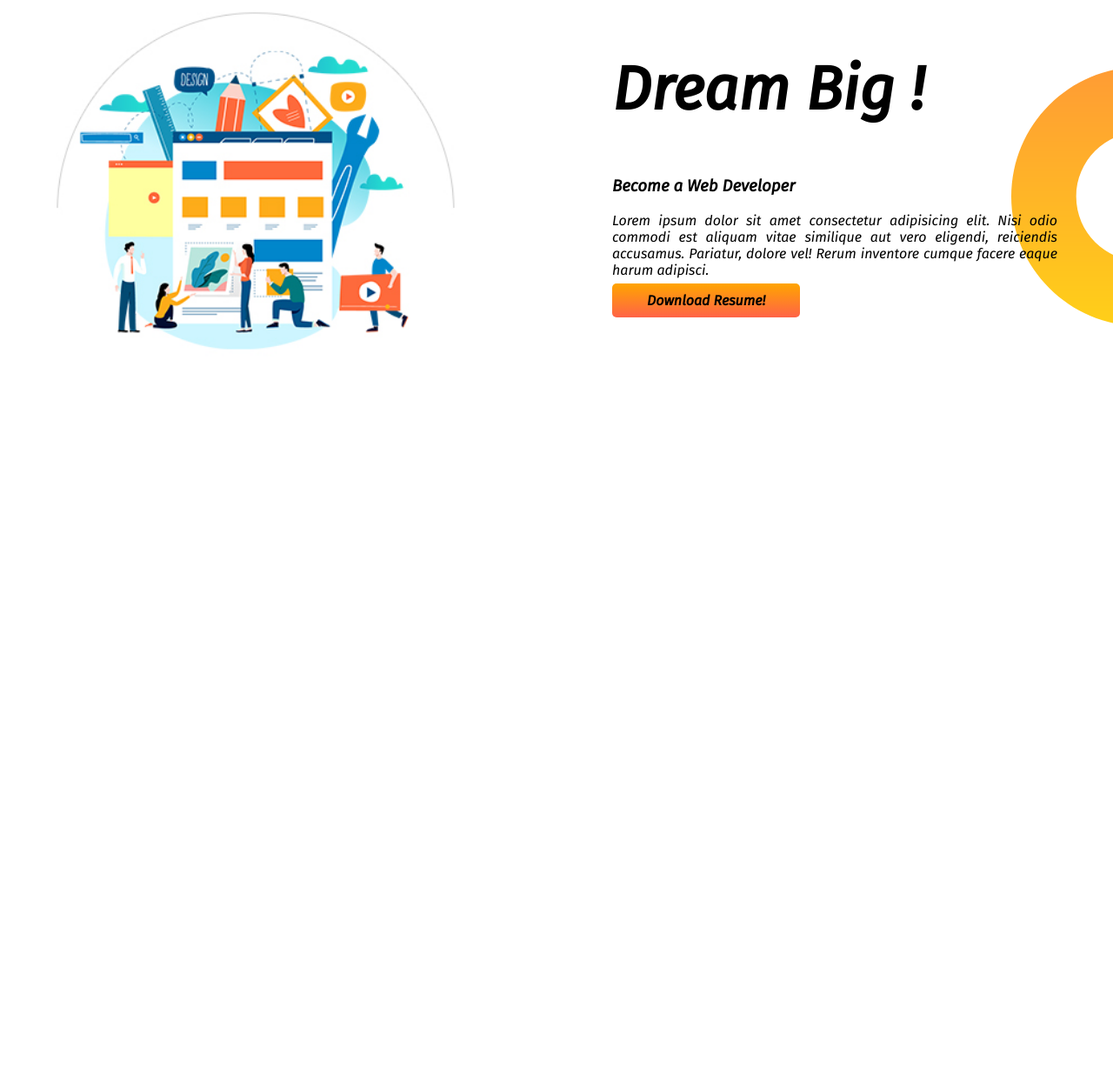
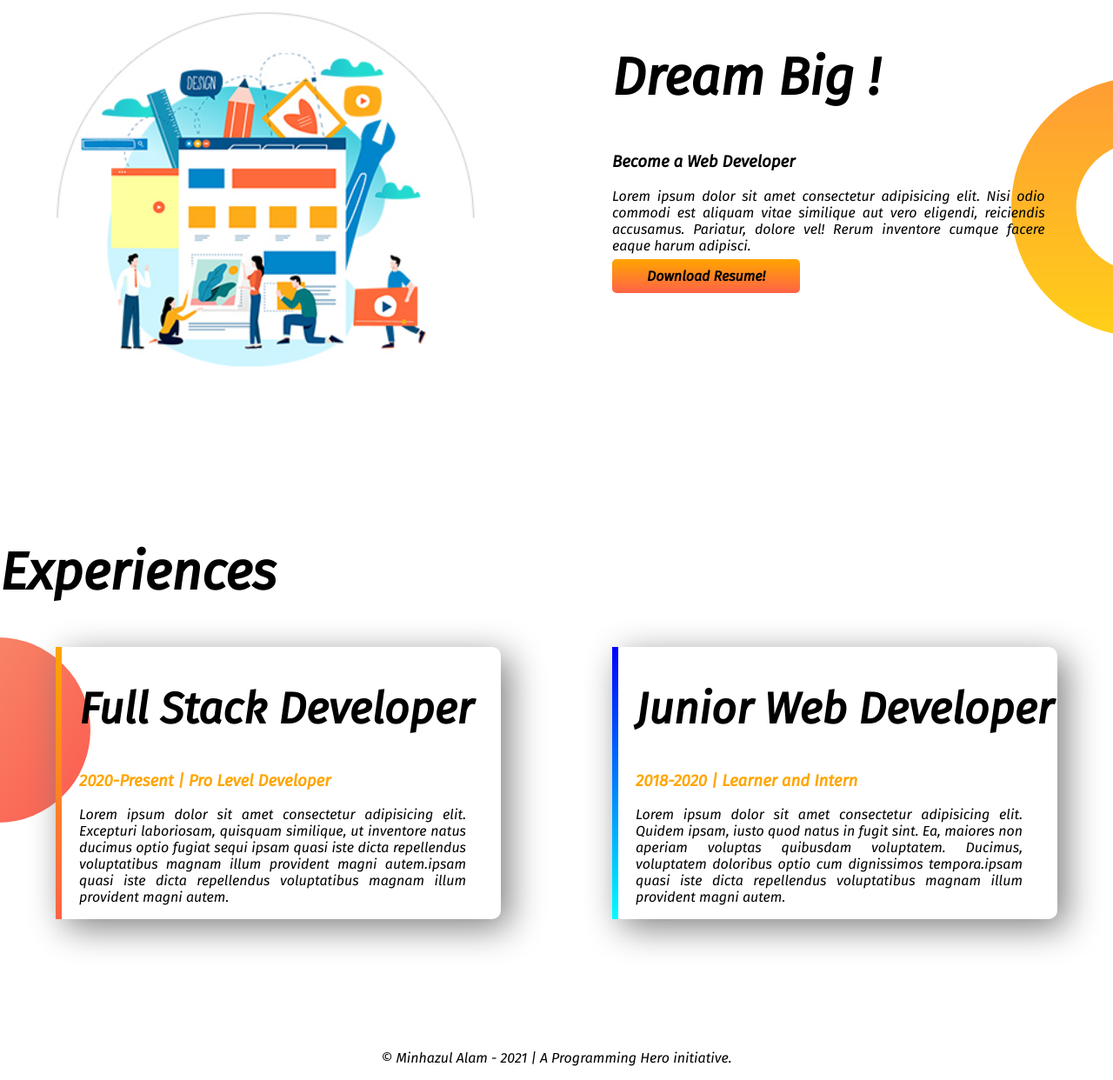
Before and after one commit to Minhaz00/portfolio, a plain HTML site: page index.html in a window 1280 px wide. Shown: the part 641-1883 px from the top of the page at 87% size. Before the commit the page ends 1091 px from the top, so only its background shows below. Drawn offline with Linux system fonts and the light colour scheme.

Commit message:
Experience and footer added

```diff
--- a/index.html
+++ b/index.html
@@ -11,7 +11,7 @@
     <link rel="stylesheet" href="style.css">
 </head>
 <body>
-    <section class="top-banner">
+    <section class="top-banner flexible-container">
         <div class="half">
             <h1>Hello ! </h1>
             <h1>I'm <span class="name">Minhaz</span>. </h1>
@@ -25,7 +25,7 @@
     </section>
 
 
-    <section class="second-section">
+    <section class="second-section flexible-container">
         <div class="half">
             <img src="myimage/2nd section.jpg" alt="">
         </div>
@@ -36,8 +36,27 @@
             <p class="description">Lorem ipsum dolor sit amet consectetur adipisicing elit. Nisi odio commodi est aliquam vitae similique aut vero eligendi, reiciendis accusamus. Pariatur, dolore vel! Rerum inventore cumque facere eaque harum adipisci.</p>
             <a class="link-button" target="_blank" href="https://www.facebook.com/minhaz.jisun.007">Download Resume!</a>
         </div>
+    </section>
 
+
+    <section class="third-section ">
+        <h1>Experiences</h1>
+        <div class="flexible-container">
+            <div id="fs-dev" class="experience-item">
+                <h2>Full Stack Developer</h2>
+                <h3 class="name">2020-Present | Pro Level Developer</h3>
+                <p class="description">Lorem ipsum dolor sit amet consectetur adipisicing elit. Excepturi laboriosam, quisquam similique, ut inventore natus ducimus optio fugiat sequi ipsam quasi iste dicta repellendus voluptatibus magnam illum provident magni autem.ipsam quasi iste dicta repellendus voluptatibus magnam illum provident magni autem.</p>
+            </div>
+            <div id="j-dev" class="experience-item">
+                <h2>Junior Web Developer</h2>
+                <h3 class="name">2018-2020 | Learner and Intern</h3>
+                <p class="description">Lorem ipsum dolor sit amet consectetur adipisicing elit. Quidem ipsam, iusto quod natus in fugit sint. Ea, maiores non aperiam voluptas quibusdam voluptatem. Ducimus, voluptatem doloribus optio cum dignissimos tempora.ipsam quasi iste dicta repellendus voluptatibus magnam illum provident magni autem.</p>
+            </div>
+        </div>
     </section>
+    <footer>
+        <p>&copy; Minhazul Alam - 2021 | A Programming Hero initiative.</p>
+    </footer>
 
 </body>
 </html>
--- a/style.css
+++ b/style.css
@@ -3,25 +3,30 @@ body{
     margin: 0;
 }
 h1{
-    font-size: 70px;
+    font-size: 60px;
+}
+h2{
+    font-size: 50px;
 }
 .name{
     color: orange;
 }
-section{
+.flexible-container{
     display: flex;
 }
 .half{
     width: 50%;
     padding-left: 5%;
-    padding-right: 5%;
+    padding-right: 3%;
 }
 .half img{
     width: 90%;
     margin-top: 10px;
+
 }
 .description{
     text-align: justify;
+    padding-right: 40px;
 }
 .link-button{
     text-decoration: none;
@@ -40,4 +45,34 @@ section{
     background-image: url(images/dream-bg.png);
     background-repeat: no-repeat;
     background-position: right;
+    margin-bottom: 150px;
 }
+.third-section{
+    margin-bottom: 150px;
+    background-image: url(images/exp-bg.png);
+    background-repeat: no-repeat;
+    background-position: left;
+}
+
+.experience-item{
+    width: 40%;
+    padding-left: 20px;
+    margin-left: 5%;
+    margin-right: 5%;
+    border-radius: 10px;
+
+    box-shadow: 10px 10px 40px gray;
+}
+#j-dev{
+    border-left: 7px solid;
+    border-image: linear-gradient(blue,cyan);
+    border-image-slice: 1;
+}
+#fs-dev{
+    border-left: 7px solid;
+    border-image: linear-gradient(orange,tomato);
+    border-image-slice: 1;
+}
+footer p{
+    text-align: center;
+}
```
